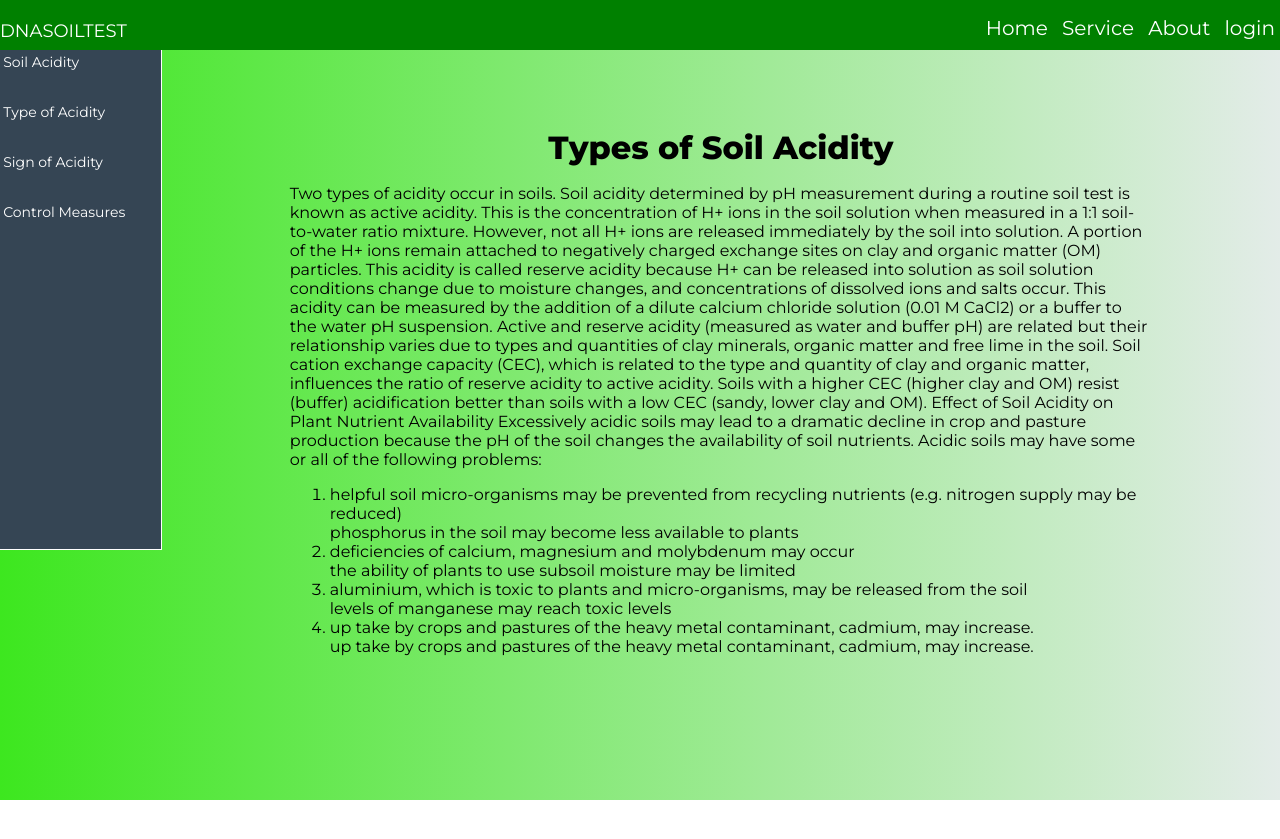
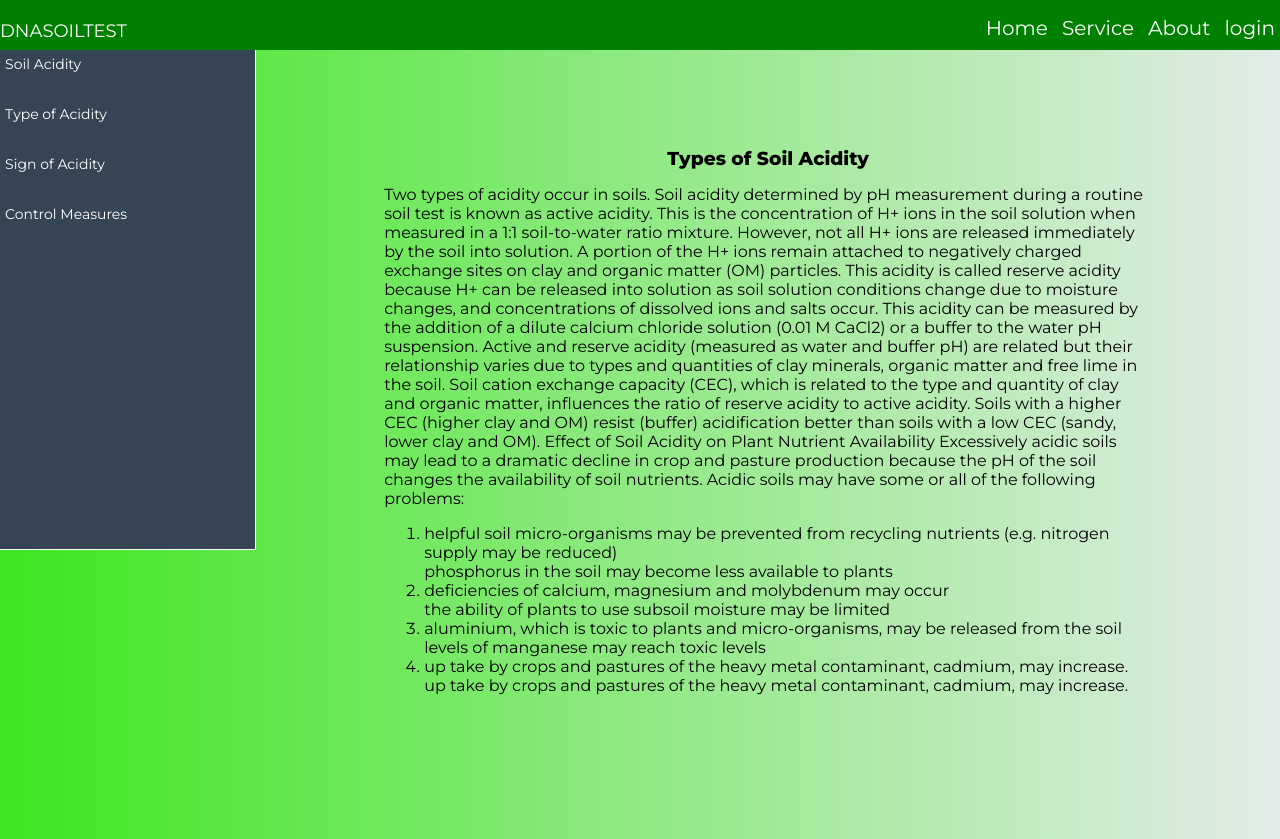
Before and after one commit to dna-249/SOILTEST, a React (Create React App) app: page /product in a window 1280 px wide. Before the commit the page ends 800 px from the top, so only its background shows below. Built offline with nearby package versions, Linux system fonts and the light colour scheme.

Commit message:
added channel name

```diff
--- a/src/component.js/Records.js
+++ b/src/component.js/Records.js
@@ -3,7 +3,7 @@ export const Records = () => {
     return(
 
         <>
-         <h1>Signs of soil acidity</h1>
+         <h3>Signs of soil acidity</h3>
 <ol><li>Acidic soil has a pH below 7. The common pH range for acidic soil is between 4 and 6. Acidic soil is often found in areas with high rainfall
     </li><li>Acidic soils tend to have low nutrient availability for several important nutrients, such as calcium (Ca), magnesium (Mg), and phosphorus (P).
         </li><li>Poor growth and development of plant
--- a/src/component.js/home.js
+++ b/src/component.js/home.js
@@ -2,7 +2,7 @@
 export const Home = () => {
  return(
         <>
-     <h1>What is soil acidity?</h1>
+     <h3>What is soil acidity?</h3>
 Soil acidity is a condition in which the soil pH is lower than a neutral pH (less than 7). Soil pH is a measure of the hydrogen (H+) ion concentration expressed as the negative common logarithm of H+ concentration. It is an index of the activity of H+ as it interacts with soil components, nutrients in the soil solution (water) and plants growing in the soil.
 of soil acidity
 Initial soil characteristics such as soil parent material, climate and original native vegetation determined soil pH prior to their cultivation. Some North soils were formed on acidic parent materials and are naturally slightly acidic. Repeated use of ammonium-based acid-forming fertilizers, leaching of nitrate-N (NO3-N) and plants taking up cations and leaving anions all promote acidification of the topsoil when cultivated.
--- a/src/component.js/overviews.js
+++ b/src/component.js/overviews.js
@@ -1,7 +1,7 @@
 export const Overview = () => {
     return(
         <>
-        <h1>Control measures</h1>
+        <h3>Control measures</h3>
 It is most important that soil acidity be treated using liming material at an early stage. If acidity spreads into the subsoil, serious yield reduction may occur. Subsoil acidity is difficult and costly to control.
 There are a number of ways to minimize the soil acidification process, including:
 •	the use of less acidifying farming practices—considered when soils show signs of acidifications
--- a/src/component.js/product.js
+++ b/src/component.js/product.js
@@ -3,7 +3,7 @@
 export const Product = () => {
     return(
     <>
-  <h1> Types of Soil Acidity </h1>
+  <h3> Types of Soil Acidity </h3>
 Two types of acidity occur in soils. Soil acidity determined by pH measurement during a routine soil test is known as active acidity. This is the concentration of H+ ions in the soil solution when measured in a 1:1 soil-to-water ratio mixture.
 However, not all H+ ions are released immediately by the soil into solution. A portion of the H+ ions remain attached to negatively charged exchange sites on clay and organic matter (OM) particles.
 This acidity is called reserve acidity because H+ can be released into solution as soil solution conditions change due to moisture changes, and concentrations of dissolved ions and salts occur. This acidity can be measured by the addition of a dilute calcium chloride solution (0.01 M CaCl2) or a buffer to the water pH suspension.
--- a/src/index.css
+++ b/src/index.css
@@ -20,7 +20,7 @@
 }
 .nuu{
    background: #354554;
-   width: 15%;
+   width: 25%;
    height: 500px;
    border: #fff solid 1px;
    border-top: none;
@@ -29,7 +29,7 @@
 }
 .cont3{
    background: transparent;
-   width: 80%;
+   width: 75%;
    height: auto;
    border: none;
    justify-content: center;
@@ -37,7 +37,8 @@
    margin:10%
 
 }
-h1{
+h3{
    text-align: center;
    margin-bottom: 2%;
+
 }
```
